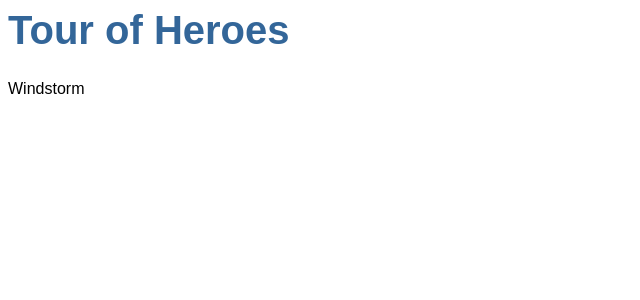
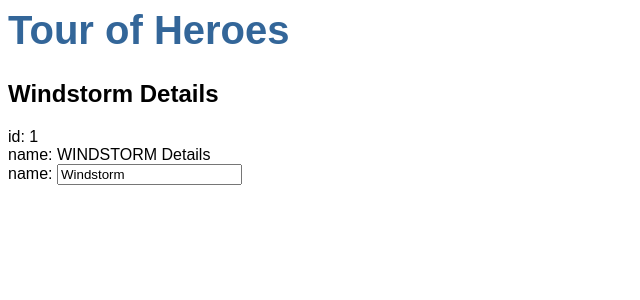
Before and after one commit to matvan99it/Angular_Test, an Angular app: page / in a window 1280 px wide. Shown: the top 300 px of the page, without its empty margins (0-640 px from the left). Built offline with nearby package versions, Linux system fonts and the light colour scheme.

Commit message:
2 files modified, 1 added

```diff
--- /dev/null
+++ b/src/app/heroes/hero.ts
@@ -0,0 +1,4 @@
+export class Hero {
+  id: number;
+  name: string;
+}
--- a/src/app/heroes/heroes.component.html
+++ b/src/app/heroes/heroes.component.html
@@ -1,3 +1,8 @@
-<p>
-{{hero}}
-</p>
+<h2>{{hero.name}} Details</h2>
+<div><span>id: </span>{{hero.id}}</div>
+<div><span>name: </span>{{hero.name | uppercase}} Details</div>
+<div>
+  <label>name:
+    <input [(ngModel)]="hero.name" placeholder="name"/>
+  </label>
+</div>
--- a/src/app/heroes/heroes.component.ts
+++ b/src/app/heroes/heroes.component.ts
@@ -1,4 +1,5 @@
 import { Component, OnInit } from '@angular/core';
+import { Hero } from '../hero';
 
 @Component({
   selector: 'app-heroes',
@@ -7,12 +8,17 @@
 })
 export class HeroesComponent implements OnInit {
 
-  constructor() { }
+  hero: Hero = {
+    id: 1,
+    name: 'Windstorm'
+  };
+
+  constructor() {
+
+  }
 
   ngOnInit() {
 
   }
 
-  hero = 'Windstorm';
-
 }
```
